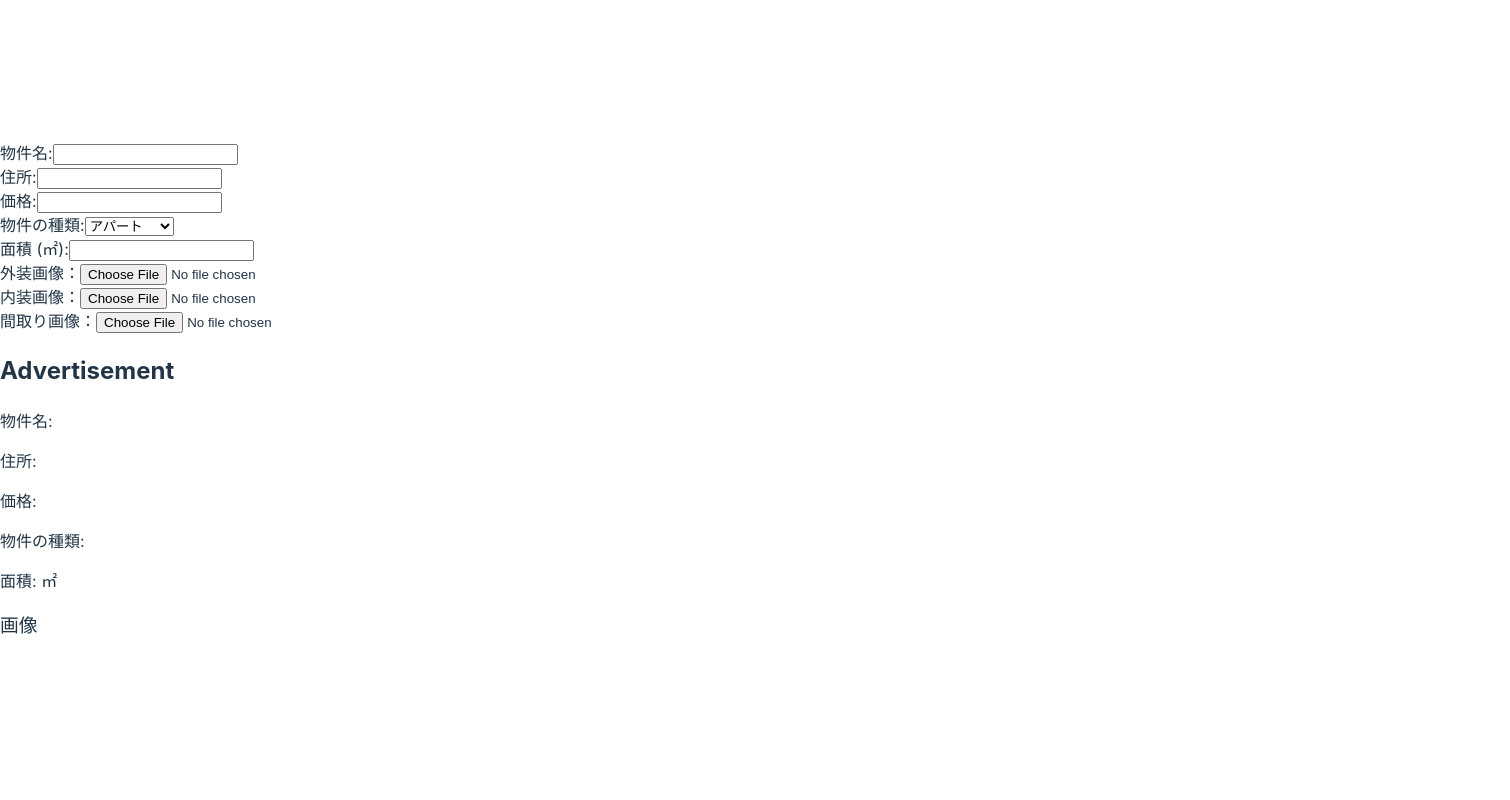
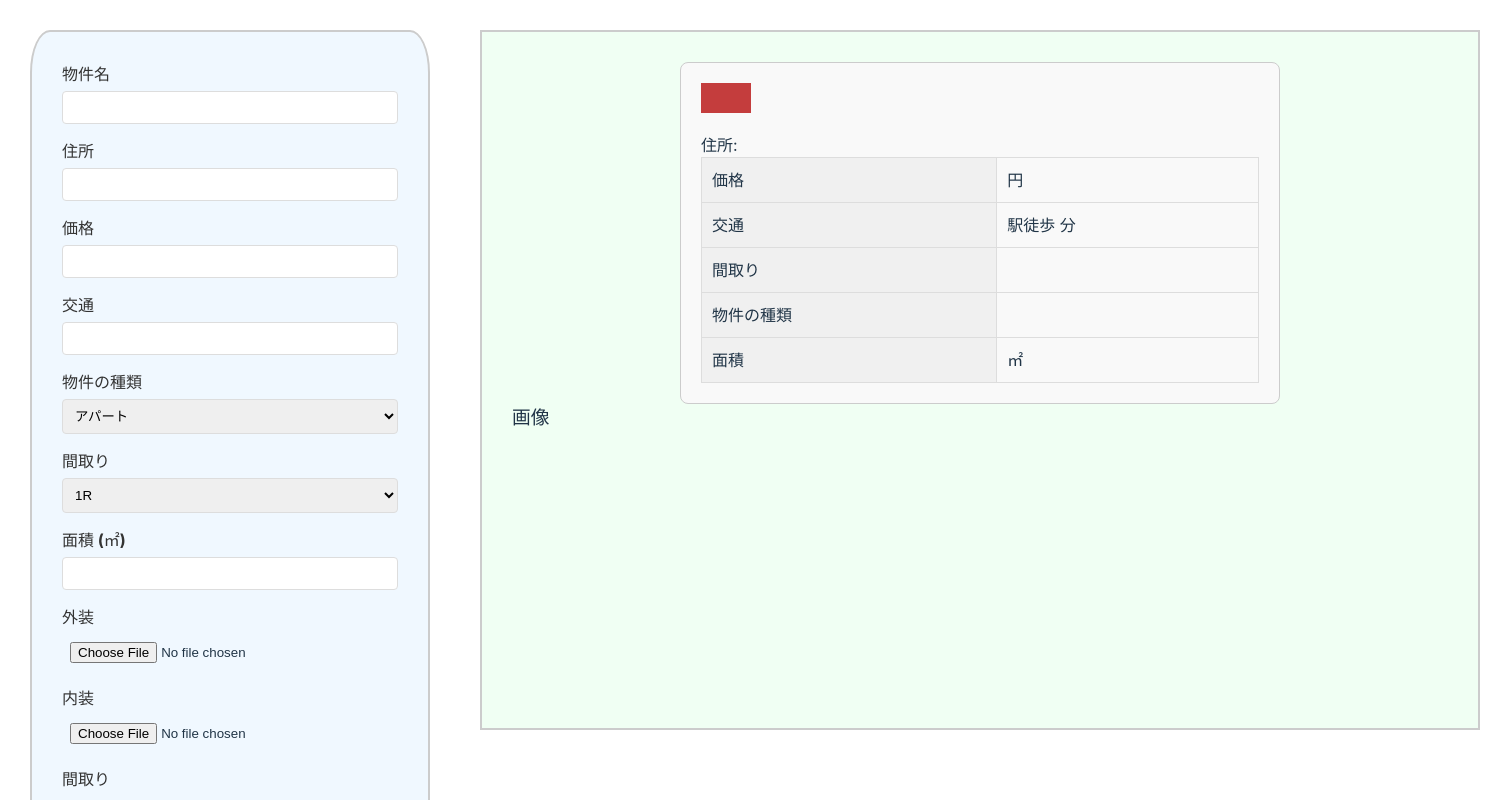
Before and after one commit to yukanakamura1226/iimon-tech-blog-react, a React (Vite) app: page / in a window 1280 px wide. Shown: the top 800 px of the page, 1510 px wide, since content can reach past the window. Built offline with nearby package versions, Linux system fonts and the light colour scheme.

Commit message:
css調整 & table追加

```diff
--- a/src/App.css
+++ b/src/App.css
@@ -1,42 +1,10 @@
-/* #root {
-  max-width: 1280px;
-  margin: 0 auto;
-  padding: 2rem;
-  text-align: center;
+* {
+  margin: 0;
+  padding: 0;
+  box-sizing: border-box;
 }
 
-.logo {
-  height: 6em;
-  padding: 1.5em;
-  will-change: filter;
-  transition: filter 300ms;
+.app-all {
+  display: flex;
+  padding: 30px;
 }
-.logo:hover {
-  filter: drop-shadow(0 0 2em #646cffaa);
-}
-.logo.react:hover {
-  filter: drop-shadow(0 0 2em #61dafbaa);
-}
-
-@keyframes logo-spin {
-  from {
-    transform: rotate(0deg);
-  }
-  to {
-    transform: rotate(360deg);
-  }
-}
-
-@media (prefers-reduced-motion: no-preference) {
-  a:nth-of-type(2) .logo {
-    animation: logo-spin infinite 20s linear;
-  }
-}
-
-.card {
-  padding: 2em;
-}
-
-.read-the-docs {
-  color: #888;
-} */
--- a/src/App.jsx
+++ b/src/App.jsx
@@ -7,10 +7,10 @@ function App() {
     const { register, watch } = useForm();
     const formData = watch();
     return (
-        <>
-            <Form register={register} formData={formData} />
-            <Advertisement formData={formData} />
-        </>
+        <div className="app-all">
+            <Form register={register} formData={formData} className="form" />
+            <Advertisement formData={formData} className="advertisement" />
+        </div>
     );
 }
 
--- a/src/components/Advertisement/Advertisement.css
+++ b/src/components/Advertisement/Advertisement.css
@@ -0,0 +1,7 @@
+.advertisement {
+  width: 1000px;
+  height: 700px;
+  padding: 30px;
+  background-color: rgb(240, 255, 243);
+  border: 2px solid #ccc;
+}
--- a/src/components/Advertisement/Advertisement.jsx
+++ b/src/components/Advertisement/Advertisement.jsx
@@ -1,12 +1,13 @@
 /* eslint-disable react/prop-types */
 import Text from "./Text.jsx";
 import Pictures from "./Pictures.jsx";
+import "./Advertisement.css";
 
 function Advertisement({ formData }) {
     return (
         <div className="advertisement">
-            <Text formData={formData} />
-            <Pictures formData={formData} />
+            <Text formData={formData} className="text-content" />
+            <Pictures formData={formData} className="pictures-content" />
         </div>
     );
 }
--- /dev/null
+++ b/src/components/Advertisement/Text.css
@@ -0,0 +1,40 @@
+.text-container {
+    max-width: 600px;
+    margin: 0 auto;
+    padding: 20px;
+    border: 1px solid #ccc;
+    border-radius: 8px;
+    background-color: #f9f9f9;
+}
+
+.text-title {
+    font-size: 24px;
+    color: #333;
+    margin-bottom: 20px;
+    text-align: center;
+    background-color: #c43d3d;
+    height: 30px;
+    width: 50px;
+}
+
+.text-table {
+    display: table;
+    width: 100%;
+    border-collapse: collapse;
+}
+
+.text-row {
+    display: table-row;
+}
+
+.text-cell {
+    display: table-cell;
+    padding: 10px;
+    border: 1px solid #ddd;
+    vertical-align: top;
+}
+
+.text-cell:first-child {
+    font-weight: bold;
+    background-color: #f0f0f0;
+}
--- a/src/components/Advertisement/Text.jsx
+++ b/src/components/Advertisement/Text.jsx
@@ -1,13 +1,53 @@
+// /* eslint-disable react/prop-types */
+// import './Text.css';
+
+// function Text({ formData }) {
+//     return (
+//         <div className="text-container">
+//             <h2 className="text-title">不動産広告</h2>
+//             <p className="text-item">物件名: {formData.name}</p>
+//             <p className="text-item">住所: {formData.address}</p>
+//             <p className="text-item">価格: {formData.price}</p>
+//             <p className="text-item">物件の種類: {formData.propertyType}</p>
+//             <p className="text-item">面積: {formData.area} ㎡</p>
+//         </div>
+//     );
+// }
+
+// export default Text;
+
 /* eslint-disable react/prop-types */
+import './Text.css';
+
 function Text({ formData }) {
     return (
-        <div>
-            <h2>Advertisement</h2>
-            <p>物件名: {formData.name}</p>
-            <p>住所: {formData.address}</p>
-            <p>価格: {formData.price}</p>
-            <p>物件の種類: {formData.propertyType}</p>
-            <p>面積: {formData.area} ㎡</p>
+        <div className="text-container">
+            <header>
+                <h2 className="text-title">{formData.name}</h2>
+                <p>住所:{formData.address}</p>
+            </header>
+            <div className="text-table">
+                <div className="text-row">
+                    <div className="text-cell">価格</div>
+                    <div className="text-cell">{formData.price}円</div>
+                </div>
+                <div className="text-row">
+                    <div className="text-cell">交通</div>
+                    <div className="text-cell">駅徒歩 {formData.walkTime}分</div>
+                </div>
+                <div className="text-row">
+                    <div className="text-cell">間取り</div>
+                    <div className="text-cell">{formData.floorPlan}</div>
+                </div>
+                <div className="text-row">
+                    <div className="text-cell">物件の種類</div>
+                    <div className="text-cell">{formData.propertyType}</div>
+                </div>
+                <div className="text-row">
+                    <div className="text-cell">面積</div>
+                    <div className="text-cell">{formData.area} ㎡</div>
+                </div>
+            </div>
         </div>
     );
 }
--- a/src/components/Form/Form.css
+++ b/src/components/Form/Form.css
@@ -0,0 +1,33 @@
+form {
+    width: 400px;
+    margin-right: 50px;
+    padding: 30px;
+    background-color: aliceblue;
+    border-radius: 5%;
+    border: 2px solid #ccc;
+}
+
+form > div {
+    margin-bottom: 15px;
+}
+
+
+form label {
+    display: block;
+    font-weight: bold;
+    margin-bottom: 5px;
+    color: #333;
+}
+
+form input,
+form select {
+    width: 100%;
+    padding: 8px;
+    border: 1px solid #ddd;
+    border-radius: 4px;
+    box-sizing: border-box;
+}
+
+form input[type="file"] {
+    border: none;
+}
--- a/src/components/Form/Form.jsx
+++ b/src/components/Form/Form.jsx
@@ -1,23 +1,27 @@
 // import React from "react";
-
+import "./Form.css"
 // eslint-disable-next-line react/prop-types
 function Form({ register }) {
     return (
         <form>
             <div>
-                <label htmlFor="name">物件名:</label>
+                <label htmlFor="name">物件名</label>
                 <input id="name" {...register("name")} />
             </div>
             <div>
-                <label htmlFor="address">住所:</label>
+                <label htmlFor="address">住所</label>
                 <input id="address" {...register("address")} />
             </div>
             <div>
-                <label htmlFor="price">価格:</label>
+                <label htmlFor="price">価格</label>
                 <input id="price" type="number" {...register("price")} />
             </div>
             <div>
-                <label htmlFor="propertyType">物件の種類:</label>
+                <label htmlFor="price">交通</label>
+                <input id="walkTime" type="number" {...register("walkTime")} />
+            </div>
+            <div>
+                <label htmlFor="propertyType">物件の種類</label>
                 <select id="propertyType" {...register("propertyType")}>
                     <option value="アパート">アパート</option>
                     <option value="一戸建て">一戸建て</option>
@@ -25,19 +29,28 @@ function Form({ register }) {
                 </select>
             </div>
             <div>
-                <label htmlFor="area">面積 (㎡):</label>
+                <label htmlFor="floorPlan">間取り</label>
+                <select id="floorPlan" {...register("floorPlan")}>
+                    <option value="1R">1R</option>
+                    <option value="1K">1K</option>
+                    <option value="1DK">1DK</option>
+                    <option value="1LDK">1LDK</option>
+                </select>
+            </div>
+            <div>
+                <label htmlFor="area">面積 (㎡)</label>
                 <input id="area" type="number" {...register("area")} />
             </div>
             <div>
-                <label htmlFor="image">外装画像：</label>
+                <label htmlFor="image">外装</label>
                 <input id="image" type="file" {...register("imageExterior")} />
             </div>
             <div>
-                <label htmlFor="image">内装画像：</label>
+                <label htmlFor="image">内装</label>
                 <input id="image" type="file" {...register("imageInterior")} />
             </div>
             <div>
-                <label htmlFor="image">間取り画像：</label>
+                <label htmlFor="image">間取り</label>
                 <input id="image" type="file" {...register("imageMap")} />
             </div>
         </form>
```
